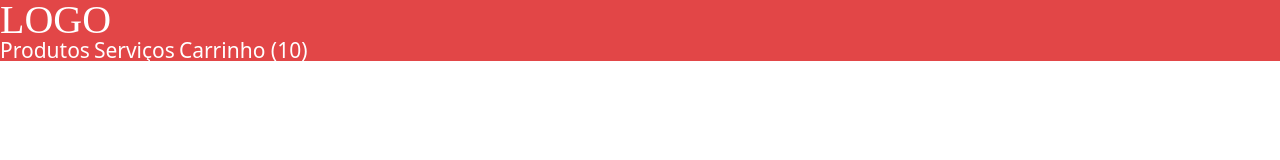
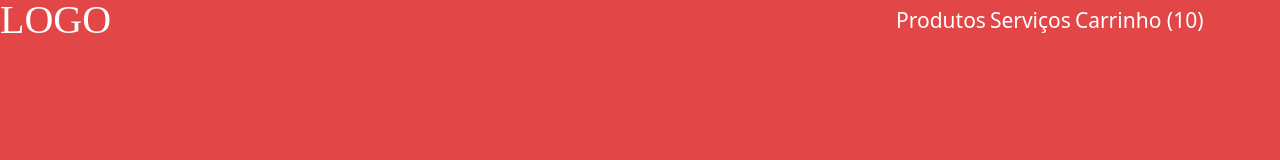
Before and after one commit to luxu/loja-fone, a plain HTML site: page index.html in a window 1280 px wide. Drawn offline with Linux system fonts and the light colour scheme.

Commit message:
[002] - Desafio Avançado

```diff
--- a/header.css
+++ b/header.css
@@ -1,5 +1,13 @@
+body {
+    background-color: #e24647;
+}
+
 header {
-  background-color: #e24647;
+  width: 100%;
+}
+
+nav {
+  margin-top: 10px;
 }
 
 h1, a {
@@ -16,3 +24,16 @@ a {
   font-size: 21px;
   font-family: SegoeUI;
 }
+
+.logo {
+  display: inline;
+  width: 60%;
+  float: left;
+}
+
+.menu {
+  display: inline;
+  width: 30%;
+  height: 40px;
+  float: right;
+}
--- a/index.html
+++ b/index.html
@@ -8,13 +8,19 @@
   </head>
   <body>
     <header>
+
+      <div class="logo">
         <h1>LOGO</h1>
+      </div>
 
+      <div class="menu">
         <nav>
           <a href="http://collabcode.training">Produtos</a>
           <a href="http://collabcode.training">Serviços</a>
           <a href="http://collabcode.training">Carrinho (10)</a>
         </nav>
+      </div>
+
     </header>
   </body>
 </html>
```
Lines whose indentation alone changed are shown as unchanged.
